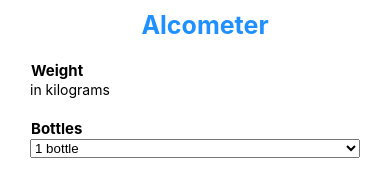
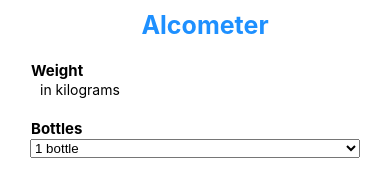
Before and after one commit to hendrik1908/Alcometer_Assignment, a React Native app: screen / in a window 390 px wide. Shown: the top 171 px of the page. Built offline with nearby package versions, Linux system fonts and the light colour scheme.

Commit message:
CSS design

```diff
--- a/App.js
+++ b/App.js
@@ -90,7 +90,7 @@ export default function App() {
           <Header />
           <View style={styles.fields}>
             <Text style={styles.normal}>Weight</Text>
-            <TextInput value={weight} onChangeText={text => setWeight(text)} placeholder='in kilograms' keyboardType='decimal-pad'></TextInput>
+            <TextInput style={styles.textInput} value={weight} onChangeText={text => setWeight(text)} placeholder='in kilograms' keyboardType='decimal-pad'></TextInput>
           </View>
           <View style={styles.fields}>
             <Text style={styles.normal}>Bottles</Text>
--- a/style/styles.js
+++ b/style/styles.js
@@ -24,6 +24,11 @@ export default StyleSheet.create({
 
       button: {
         margin: 10,
+        marginTop: 10,
+      },
+
+      textInput:{
+        marginLeft: 10,
       },
 
       normal: {
```
